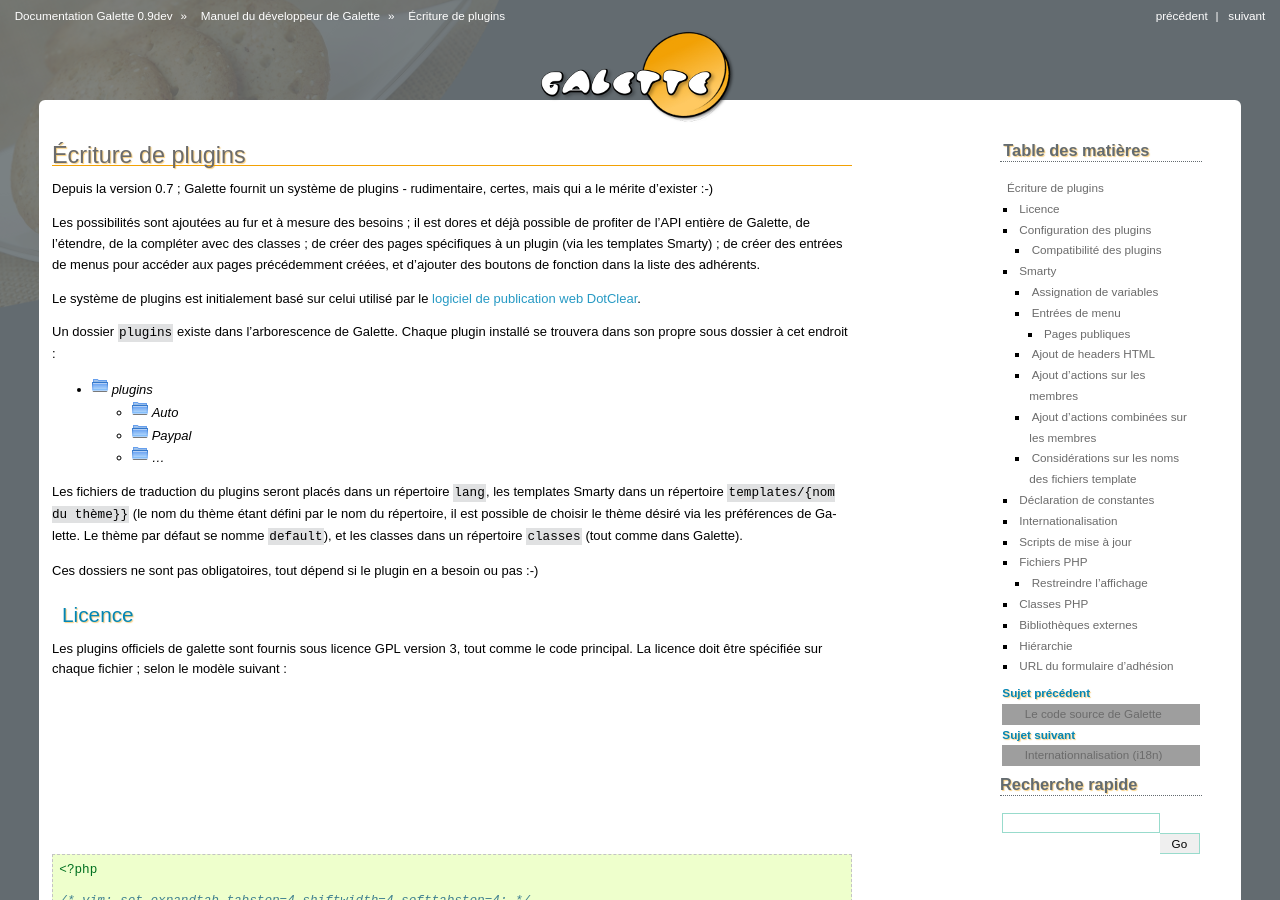
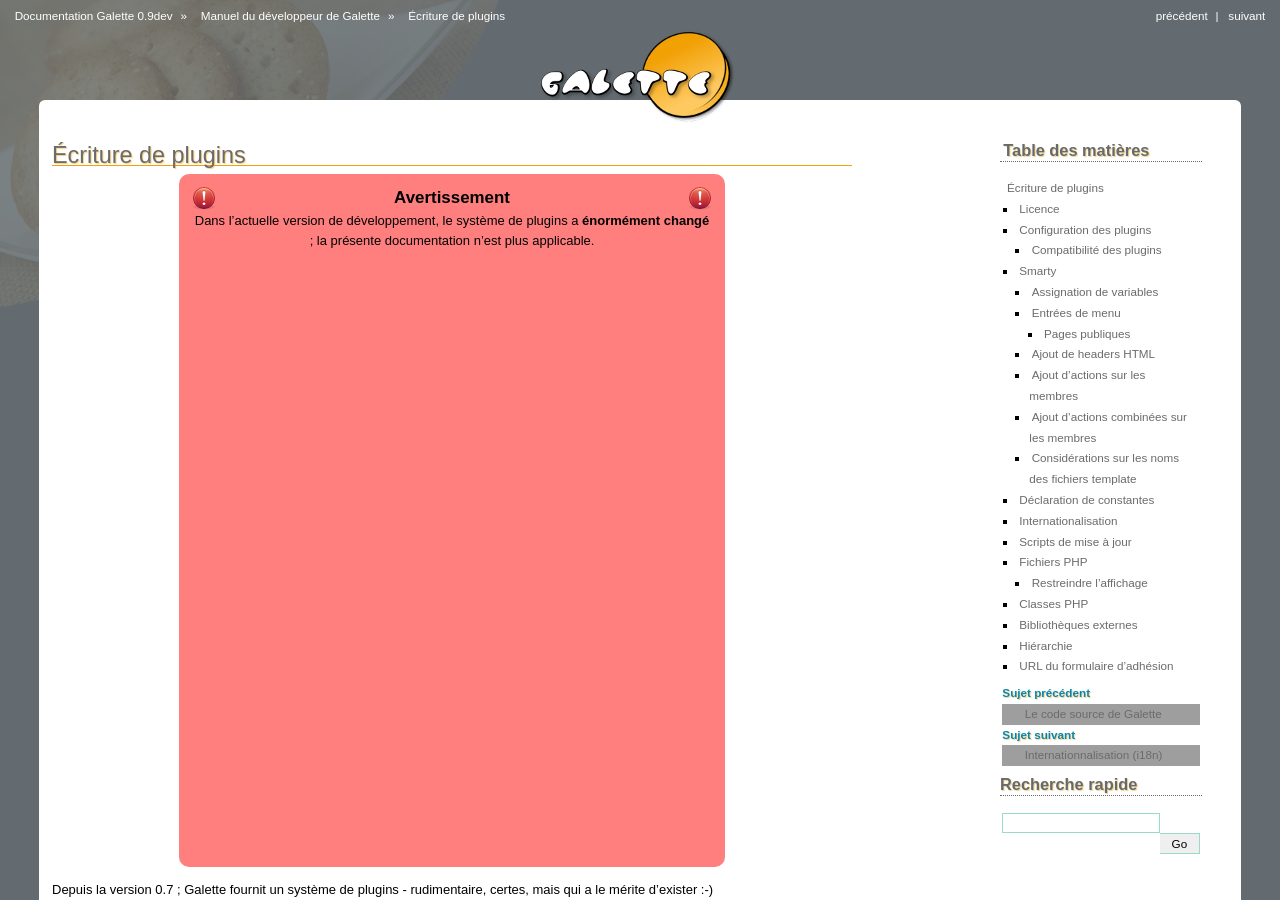
Before and after one commit to galette/galettedoc, a Sphinx documentation site: the page built from source/development/plugins.rst, in a window 1280 px wide and 900 px high. Built offline with Sphinx 7.4.7, drawn with Linux system fonts in a browser that asks for light colours; grey boxes are pictures that could not be loaded.

Commit message:
Warning sur les plugins

```diff
--- a/source/development/plugins.rst
+++ b/source/development/plugins.rst
@@ -5,6 +5,10 @@
 *******************
 Écriture de plugins
 *******************
+
+.. warning::
+
+   Dans l'actuelle version de développement, le système de plugins a **énormément changé** ; la présente documentation n'est plus applicable.
 
 Depuis la version 0.7 ; Galette fournit un système de plugins - rudimentaire, certes, mais qui a le mérite d'exister :-)
 
```
